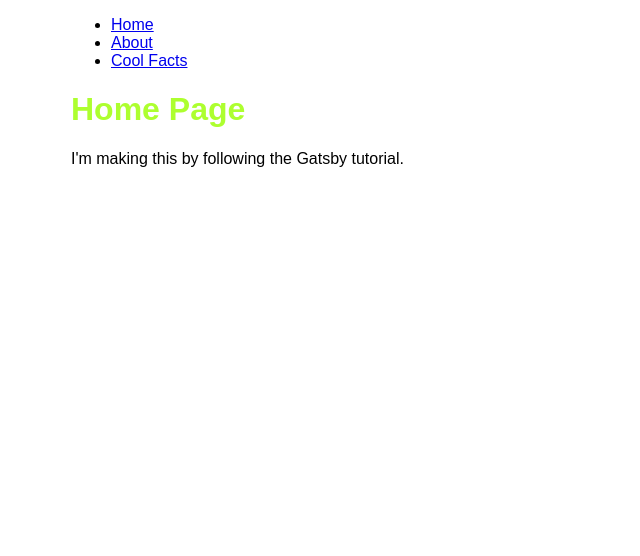
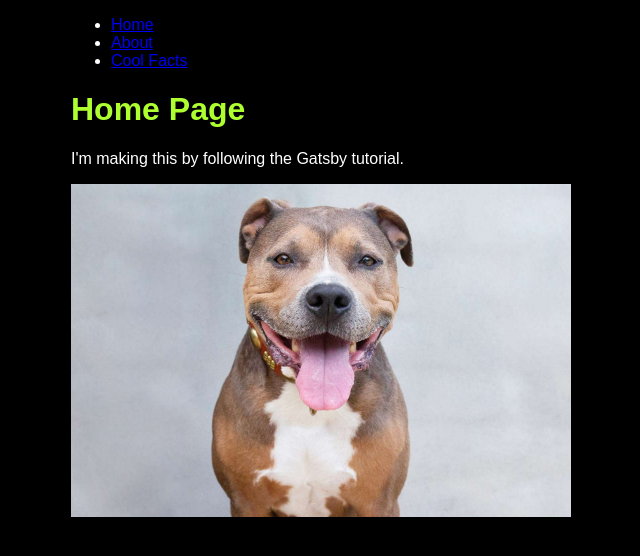
Before and after one commit to Joebenitus/my-first-gatsby-site, a Gatsby site: page / in a window 1280 px wide. Shown: the whole page, without its empty margins (319-959 px from the left). Built offline with nearby package versions, Linux system fonts and the light colour scheme; Gatsby itself is replaced by a stand-in of ours.

Commit message:
add dark theme and pit bull picture

```diff
--- a/gatsby-config.js
+++ b/gatsby-config.js
@@ -6,5 +6,5 @@
     title: `My First Gatsby Site`,
     siteUrl: `https://www.yourdomain.tld`,
   },
-  plugins: [],
-}
+  plugins: ["gatsby-plugin-image", "gatsby-plugin-sharp"],
+};
--- a/package.json
+++ b/package.json
@@ -16,6 +16,9 @@
   },
   "dependencies": {
     "gatsby": "^5.3.2",
+    "gatsby-plugin-image": "^3.3.2",
+    "gatsby-plugin-sharp": "^5.3.2",
+    "gatsby-source-filesystem": "^5.3.1",
     "react": "^18.2.0",
     "react-dom": "^18.2.0"
   }
--- a/src/components/layout.module.css
+++ b/src/components/layout.module.css
@@ -1,3 +1,8 @@
+body {
+  background-color: black;
+  color: white;
+}
+
 .container {
   margin: auto;
   max-width: 500px;
--- a/src/pages/index.js
+++ b/src/pages/index.js
@@ -1,10 +1,15 @@
 import * as React from "react";
 import Layout from "../components/layout.js";
+import { StaticImage } from "gatsby-plugin-image";
 
 const IndexPage = () => {
   return (
     <Layout pageTitle="Home Page">
       <p>I'm making this by following the Gatsby tutorial.</p>
+      <StaticImage
+        alt="Clifford, a reddish-brown pit bull, posing on a couch and looking stoically at the camera"
+        src="../images/pitbull.jpeg"
+      />
     </Layout>
   );
 };
```
Also changed, not shown: src/images/pitbull.jpeg (added), 1 other file.
